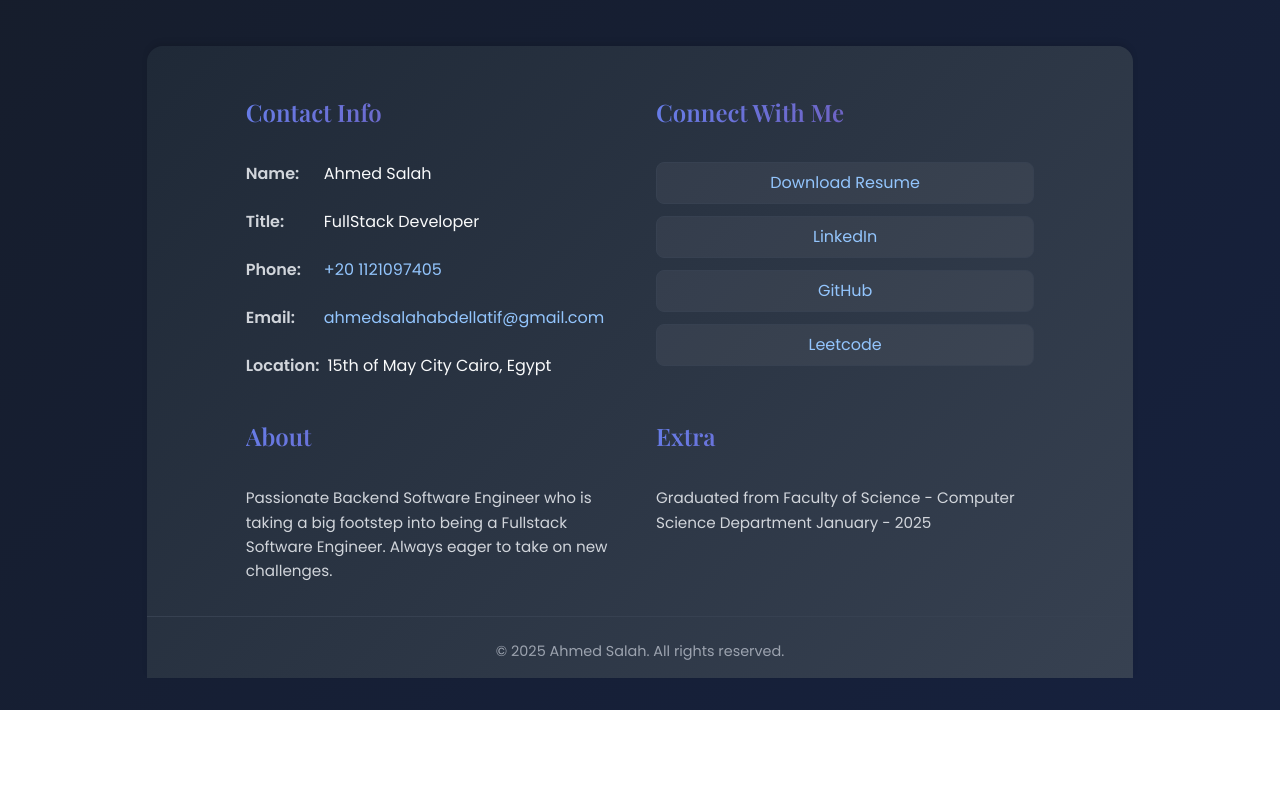
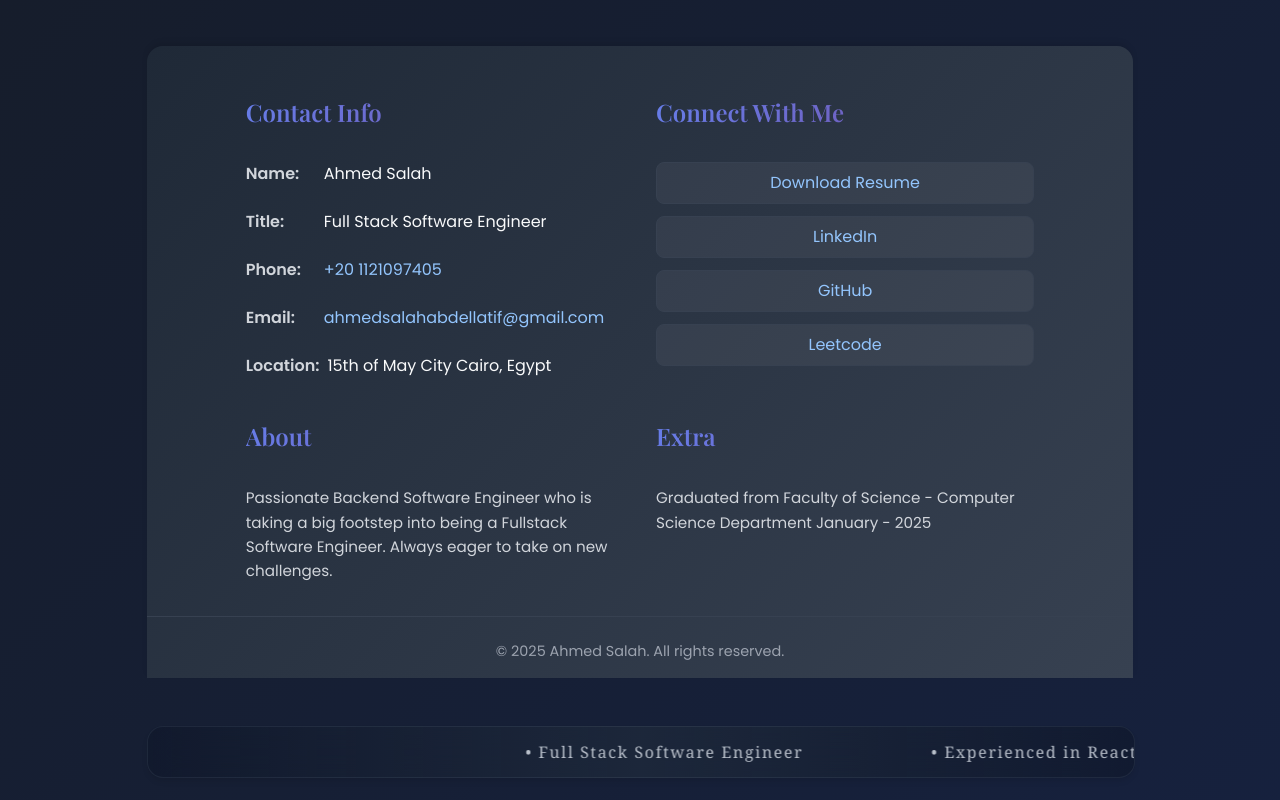
Before and after one commit to AhmedSalah121/portfolio, a React (Vite) app: page / in a window 1280 px wide. Shown: the part 2471-3271 px from the top of the page. Before the commit the page ends 3181 px from the top, so only its background shows below. Built offline with nearby package versions, Linux system fonts and the light colour scheme.

Commit message:
announcement banner

```diff
--- a/src/App.tsx
+++ b/src/App.tsx
@@ -1,4 +1,5 @@
 import NavBar from './components/nav-bar';
+import AnnouncementBanner from './components/announcement-banner';
 import classes from './App.module.css';
 import Footer from './components/footer';
 import ImageCard from './components/image-card';
@@ -60,7 +61,7 @@ function App() {
       <section id="about">
         <Footer
           name='Ahmed Salah'
-          title='FullStack Developer'
+          title='Full Stack Software Engineer'
           phone='+20 1121097405'
           email='ahmedsalahabdellatif@gmail.com'
           location='15th of May City Cairo, Egypt'
@@ -71,6 +72,7 @@ function App() {
             leetcode: 'https://leetcode.com/u/AhmedSalah121',
           }}
         />
+        <AnnouncementBanner />
       </section>
     </div>
   );
```
